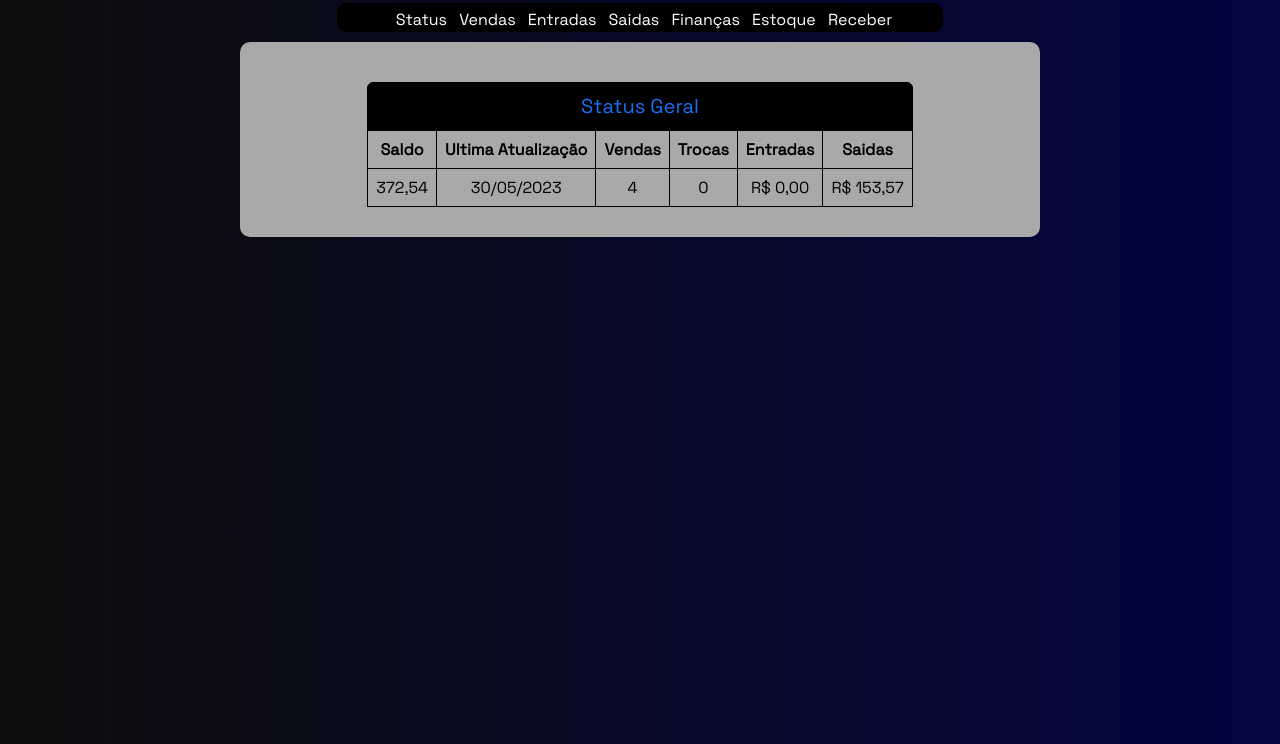
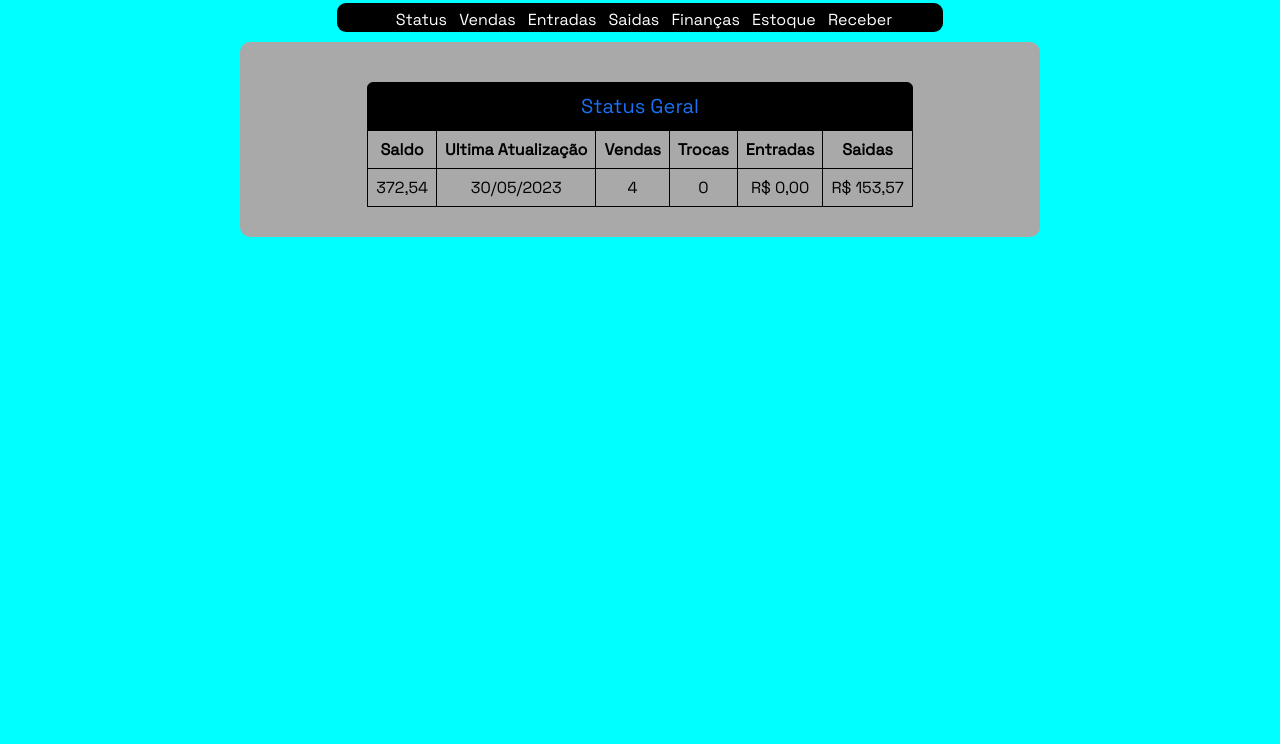
Before and after one commit to PlugoBr/gestao, a plain HTML site: page index.html in a window 1280 px wide. Shown: the part 56-800 px from the top of the page. Drawn offline with Linux system fonts and the light colour scheme.

Commit message:
Update style.css
05

```diff
--- a/estilos/style.css
+++ b/estilos/style.css
@@ -11,7 +11,7 @@
 
 }
 body{
-    background-image: linear-gradient(to left, #020540, #0d0d0d);
+    background-color: aqua;
     font-family: var(---principal);
 }
 main{
```
